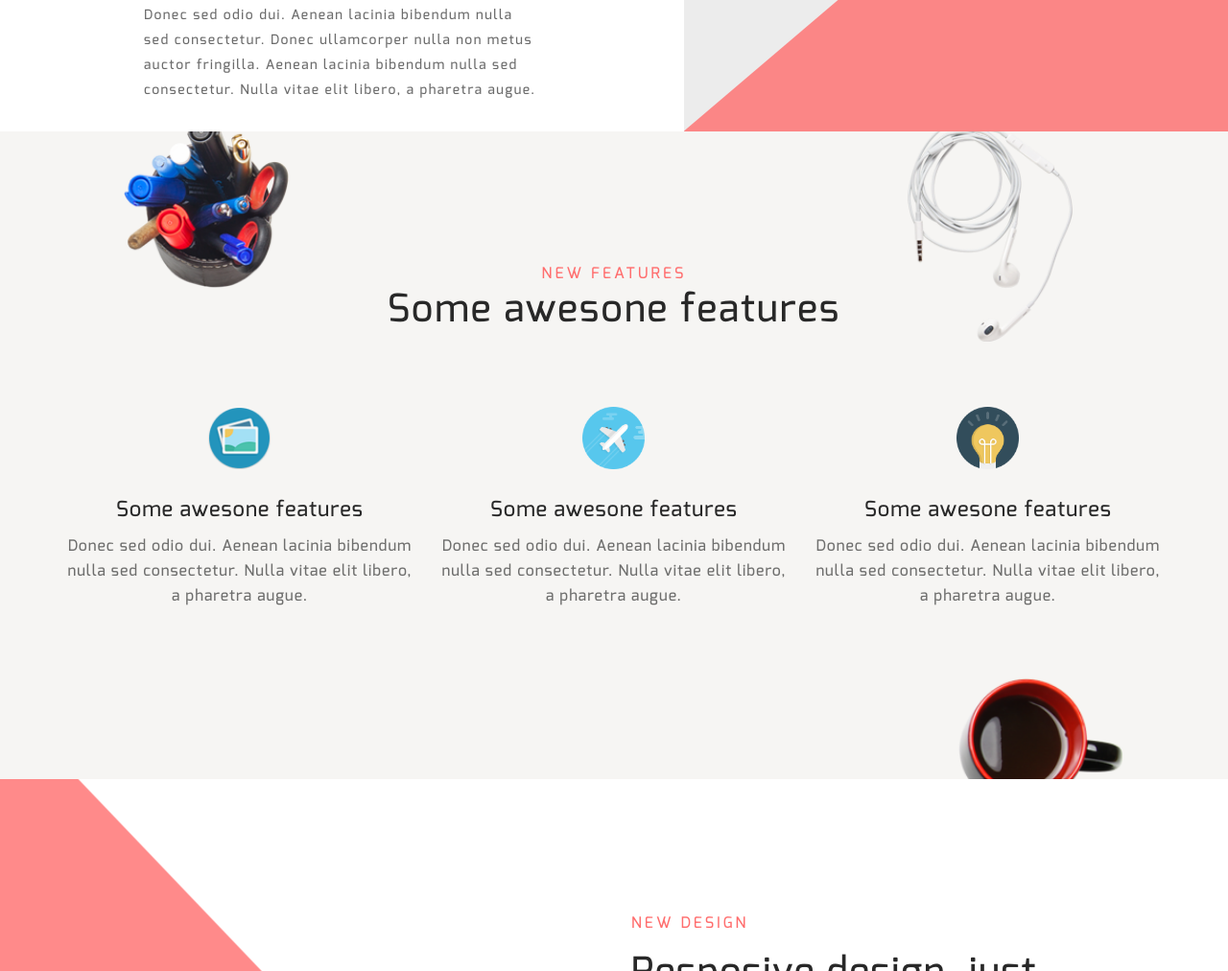
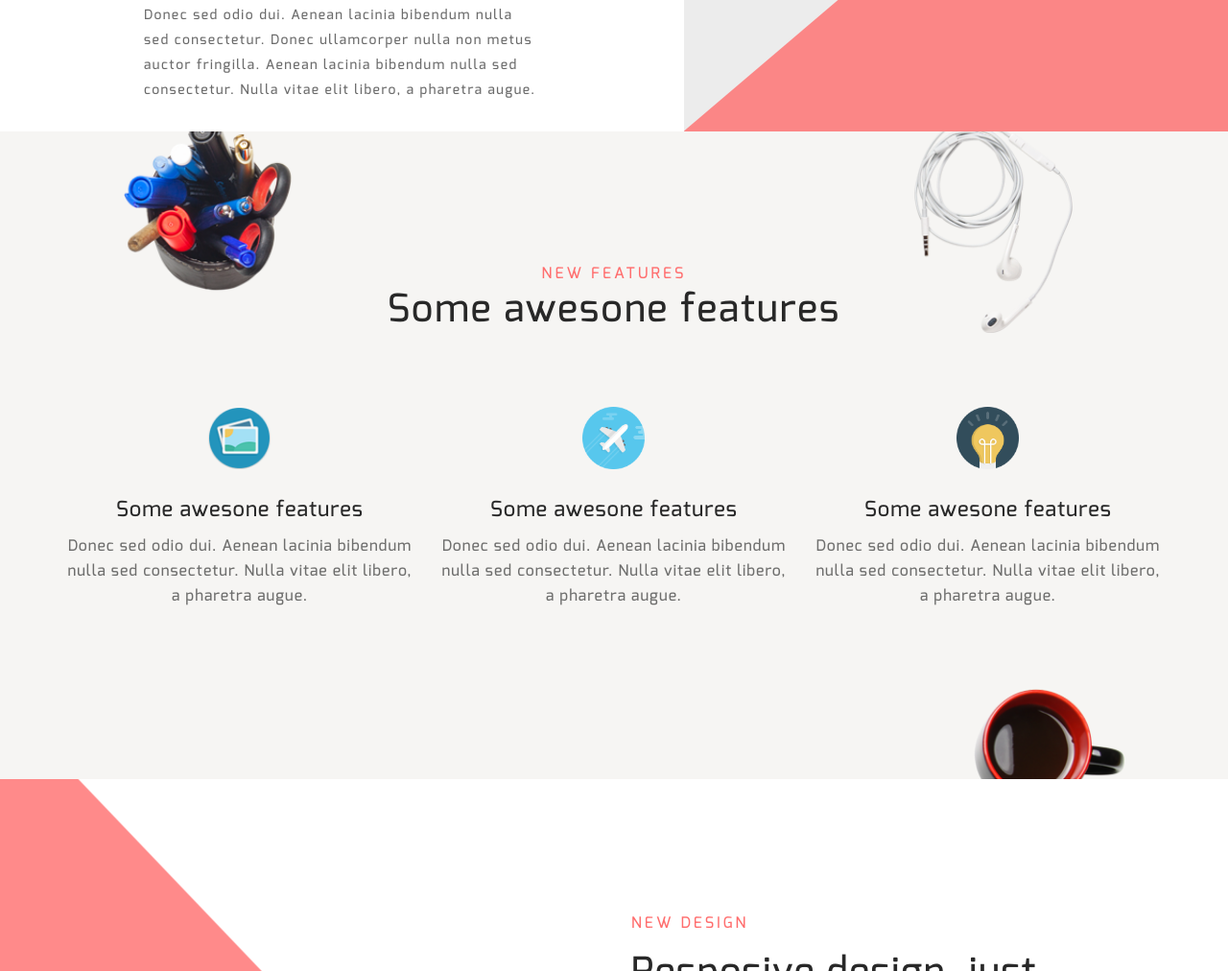
Before and after one commit to Alaksandar/CorporateLandingPage1, a plain HTML site: page index.html in a window 1280 px wide. Shown: the part 1412-2424 px from the top of the page at 96% size. Drawn offline with Linux system fonts and the light colour scheme.

Commit message:
section3 bg-image

```diff
--- a/assets/css/style.css
+++ b/assets/css/style.css
@@ -239,9 +239,9 @@ h1,h2,h3,h4,h5,h6{font-size:inherit;font-weight:inherit;}
 	url(../img/Cup.png);
 	background-position: 129px -14px,
 		right 162px top -9px,
-		bottom -23px right 109px;
+		bottom -24px right 107px;
 	background-repeat: no-repeat;
-	background-size: 172px;
+	background-size: 175px, 165px, 158px;
 
 }
 
```
